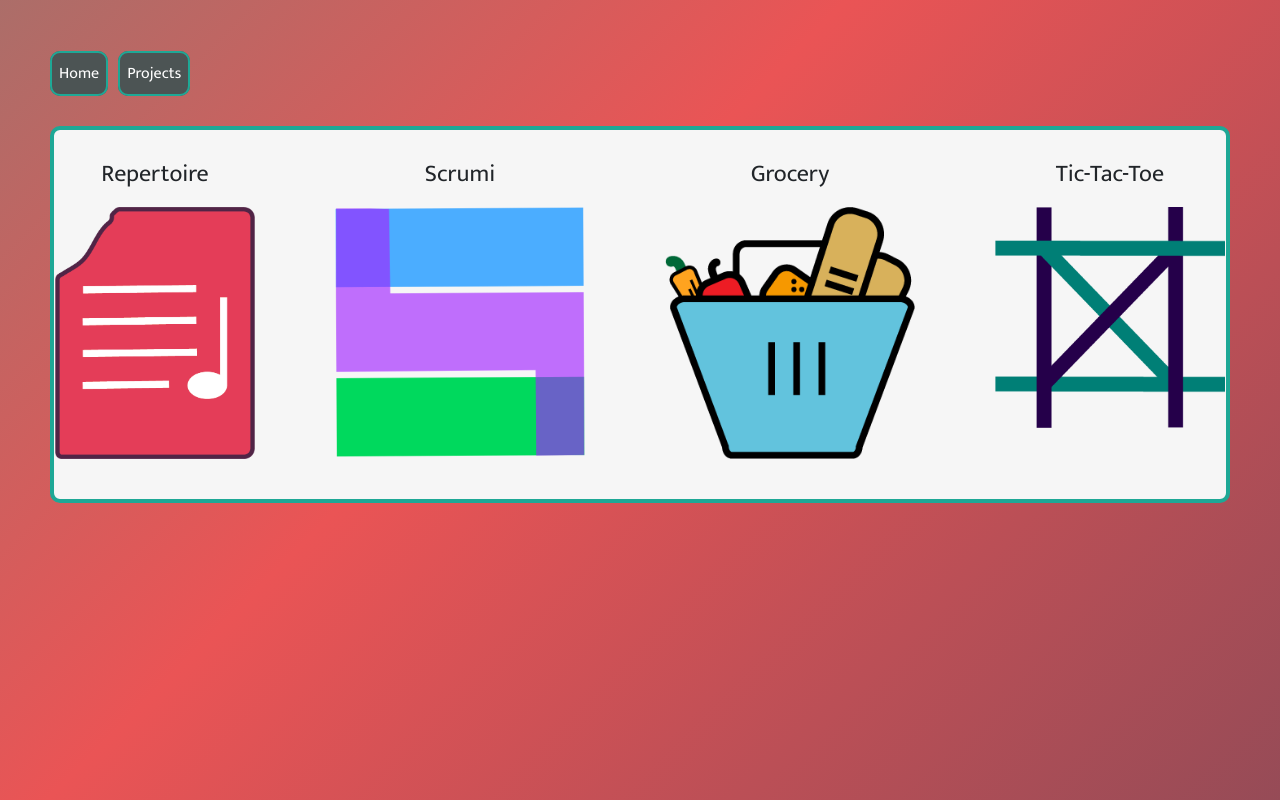
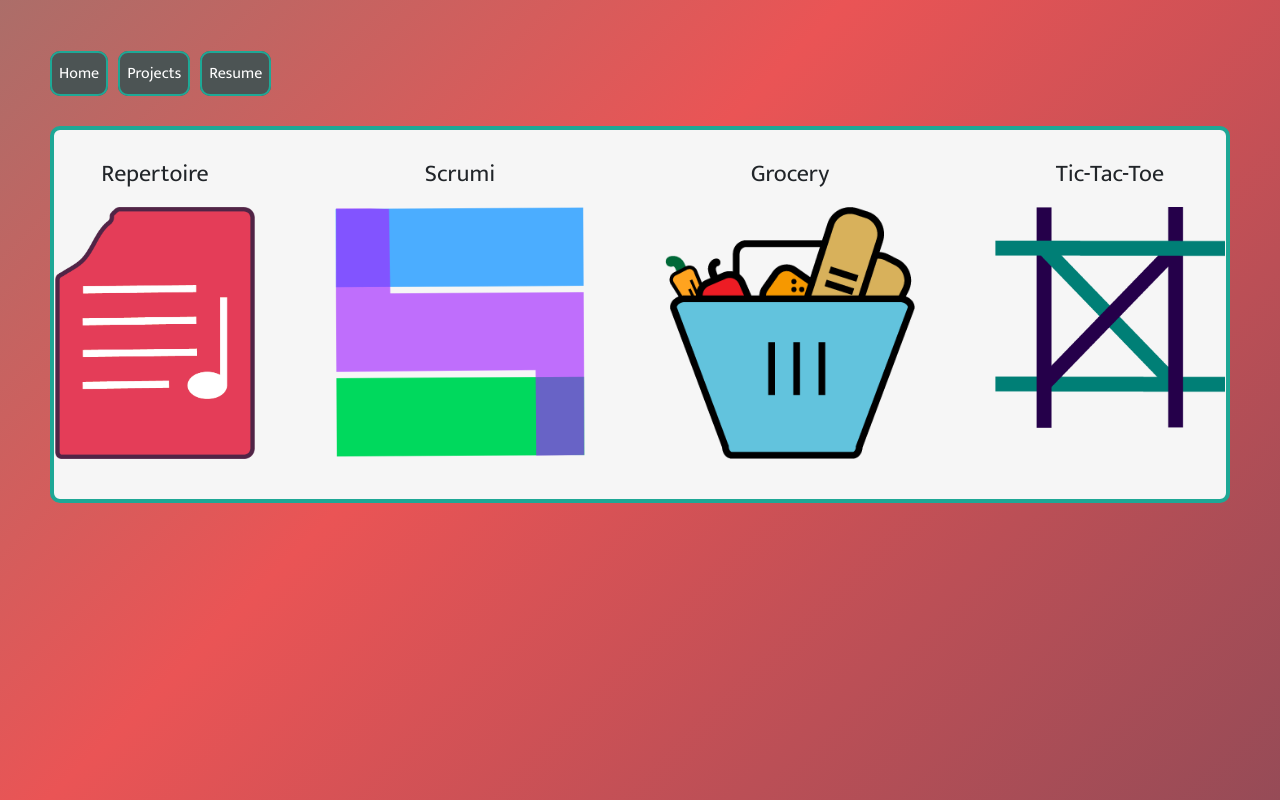
Before and after one commit to ehdavison/ehdavison.github.io, a React (Create React App) app: page /projects in a window 1280 px wide. Built offline with nearby package versions, Linux system fonts and the light colour scheme.

Commit message:
added resume and fixed typos

```diff
--- a/src/App.css
+++ b/src/App.css
@@ -55,9 +55,9 @@
 }
 
 .headshot {
-  background-color: #1EA896;
+  background-color: transparent;
   border-radius: 300px;
-  border: 3px solid #1EA896;
+  border: 3px solid transparent;
   height: 25%;
   width: 25%;
 }
@@ -108,7 +108,28 @@
   width: 50%;
 }
 
-.skills-title {
+.resume-button {
+  font-family: 'Mukta', sans-serif;
+  text-align: center;
+  padding: 7px;
+  margin: 5px;
+  border: 2px solid #1EA896;
+  border-radius: 10px;
+  background-color: #4C5454;
+  color: #FFFFFF;
+  transition-duration: .6s;
+}
+
+.resume-button:hover {
+  font-family: 'Mukta', sans-serif;
+  text-align: center;
+  padding: 7px;
+  margin: 5px;
+  border: 2px solid #1EA896;
+  border-radius: 10px;
+  background-color: #1EA896;
+  color: #FFFFFF;
+  text-decoration: none;
 }
 
 .skills-icon {
--- a/src/App.js
+++ b/src/App.js
@@ -17,6 +17,7 @@ import css from './icons/css.png'
 import django from './icons/django.png'
 import mongodb from './icons/mongodb.png'
 import nodejs from './icons/nodejs.png'
+import resume from './icons/ed-resume.pdf'
 
 function App() {
   return (
@@ -27,6 +28,7 @@ function App() {
             <div className="nav-container">
               <Link className="nav-button" to="/">Home</Link>
               <Link className="nav-button" to="/projects">Projects</Link>
+              <a className='social-icon resume-button' href={resume} target="_blank">Resume</a>
             </div>
           </div>
         )}/>
--- a/src/components/Projects.js
+++ b/src/components/Projects.js
@@ -54,7 +54,7 @@ function Projects() {
         {/* Scrumi Modal */}
         <Modal size="lg" show={scrumShow} onHide={() => setScrumShow(false)}>
           <Modal.Header className="project-modal">
-            <Modal.Title>Scrummi</Modal.Title>
+            <Modal.Title>Scrumi</Modal.Title>
             <img className="project-screenshot" alt="repertoire-screenshot" src={scrumiSS}></img>
           </Modal.Header>
           <Modal.Body className="modal-body">Scrumi is an application to help developers with their scrum tasks. Create a task, add that task to a sprint, and track your progress as you complete sections of your current project. Scrumi was developed collaboratively with the scrum process. The front end is made with ReactJS and the backend uses Express and MongoDB.</Modal.Body>
```
Also changed, not shown: 2 other files (tests, documents, lock files or other folders).
